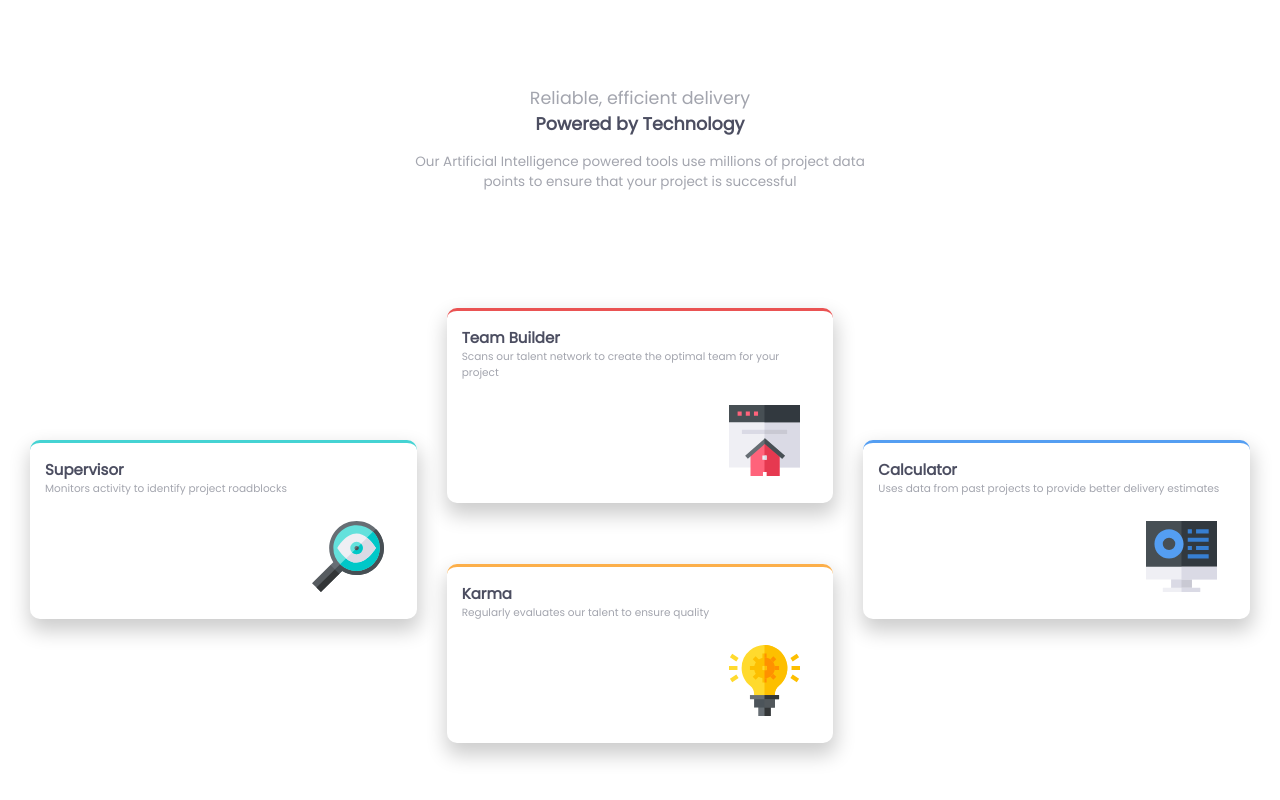
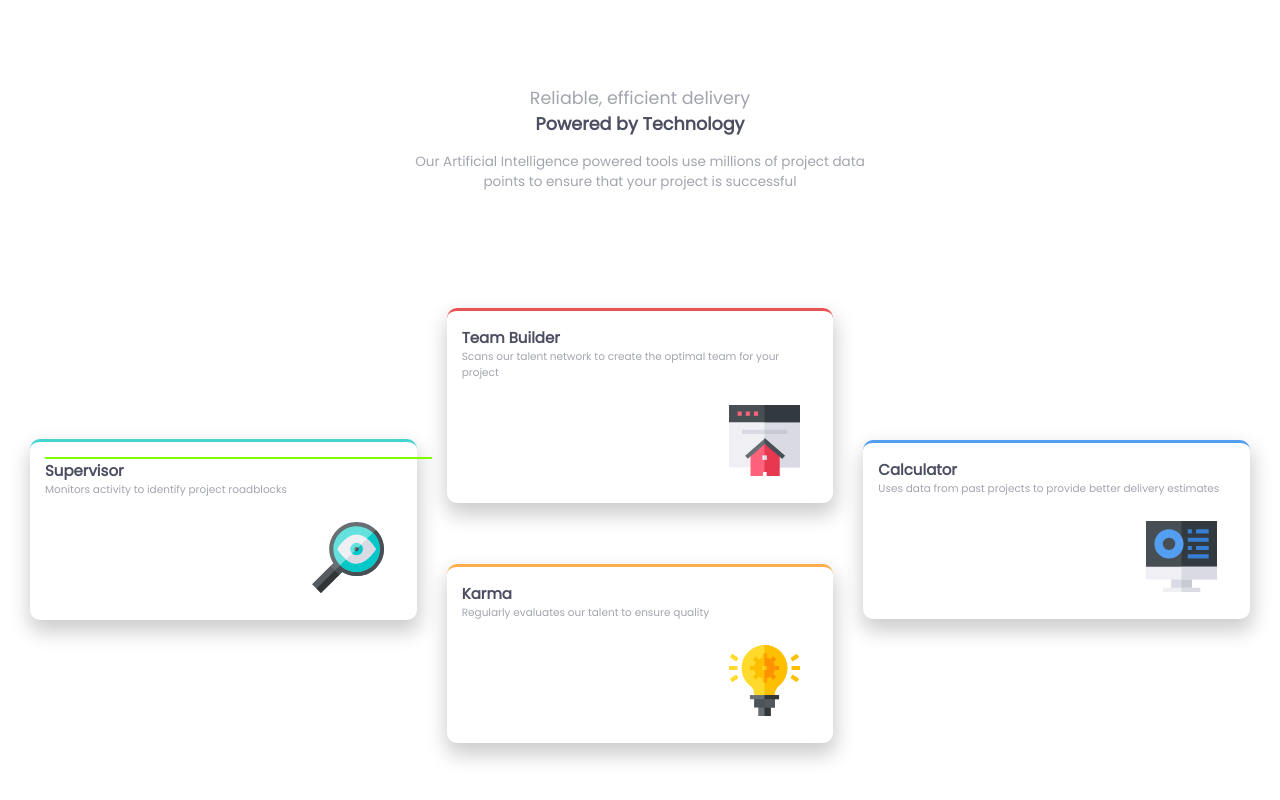
Before and after one commit to stephanepas/challenge2, a plain HTML site: page index.html in a window 1280 px wide. Drawn offline with Linux system fonts and the light colour scheme.

Commit message:
second commit

```diff
--- a/index.html
+++ b/index.html
@@ -21,6 +21,7 @@
       </p>
     </div>
     <div id="supervisor">
+        <div class="test"></div>
       <h4>Supervisor</h4>
       <p class="para">Monitors activity to identify project roadblocks</p>
       <img src="./Assets/img/icon-supervisor.svg" alt="calculator" class="img">
--- a/style.css
+++ b/style.css
@@ -32,6 +32,16 @@ body{
     padding: 1rem;
     border-radius: 10px;
     box-shadow: 1px 10px 20px 2px rgba(0, 0, 0, 0.2);
+}
+.test{
+    background-color: chartreuse;
+    width: calc(100% + 2rem);
+    height: 2px;
+    /* position: relative;
+    top: -1rem;
+    left: -1rem;
+    border-radius: 10px; */
+    overflow: hidden;
 }
 #supervisor{
     border-top: 3px solid hsl(180, 62%, 55%);
```
